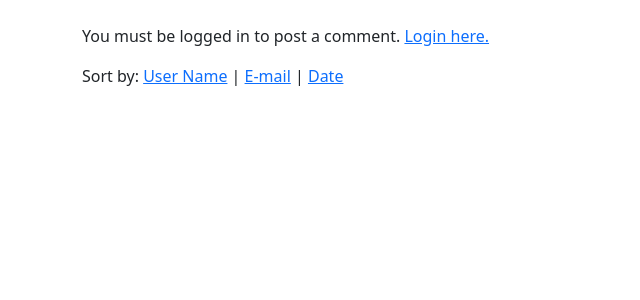
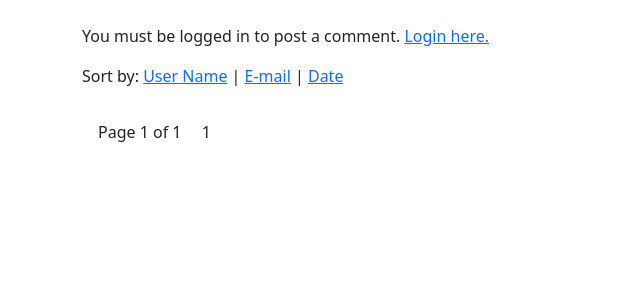
Before and after one commit to elenvides/spa_comments, a Django app: page /comments/ in a window 1280 px wide. Shown: the part 56-356 px from the top of the page, without its empty margins (0-640 px from the left). Run offline with Django 4.2, Linux system fonts and the light colour scheme; data that the repository does not hold is empty.

Commit message:
pagination

```diff
--- a/src/comments/templates/comments/comments_list.html
+++ b/src/comments/templates/comments/comments_list.html
@@ -59,6 +59,29 @@
         {% endfor %}
     </div>
     <!-- endregion Comments list -->
+    <!-- region Pagination -->
+    <div class="mt-3">
+        {% if page_obj.has_previous %}
+            <a href="?page=1{% if sort_by %}&sort_by={{ sort_by }}{% endif %}{% if order %}&order={{ order }}{% endif %}" class="btn btn-outline-primary">First</a>
+            <a href="?page={{ page_obj.previous_page_number }}{% if sort_by %}&sort_by={{ sort_by }}{% endif %}{% if order %}&order={{ order }}{% endif %}" class="btn btn-outline-primary">Previous</a>
+        {% endif %}
+
+        <span class="mx-3">Page {{ page_obj.number }} of {{ page_obj.paginator.num_pages }}</span>
+
+        {% for i in page_obj.paginator.page_range %}
+            {% if page_obj.number == i %}
+                <span>{{ i }}</span>
+            {% else %}
+                <a href="?page={{ i }}{% if sort_by %}&sort_by={{ sort_by }}{% endif %}{% if order %}&order={{ order }}{% endif %}">{{ i }}</a>
+            {% endif %}
+        {% endfor %}
+
+        {% if page_obj.has_next %}
+            <a href="?page={{ page_obj.next_page_number }}{% if sort_by %}&sort_by={{ sort_by }}{% endif %}{% if order %}&order={{ order }}{% endif %}" class="btn btn-outline-primary">Next</a>
+            <a href="?page={{ page_obj.paginator.num_pages }}{% if sort_by %}&sort_by={{ sort_by }}{% endif %}{% if order %}&order={{ order }}{% endif %}" class="btn btn-outline-primary">Last</a>
+        {% endif %}
+    </div>
+    <!-- endregion Pagination -->
 </div>
 
 <script>
--- a/src/comments/views.py
+++ b/src/comments/views.py
@@ -11,6 +11,7 @@ class CommentsListView(ListView):
     model = Comment
     template_name = 'comments/comments_list.html'
     context_object_name = 'comments'
+    paginate_by = 5
 
     def get_queryset(self):
         # Getting sort params from URL. default: "-created_at" (LIFO)
```
